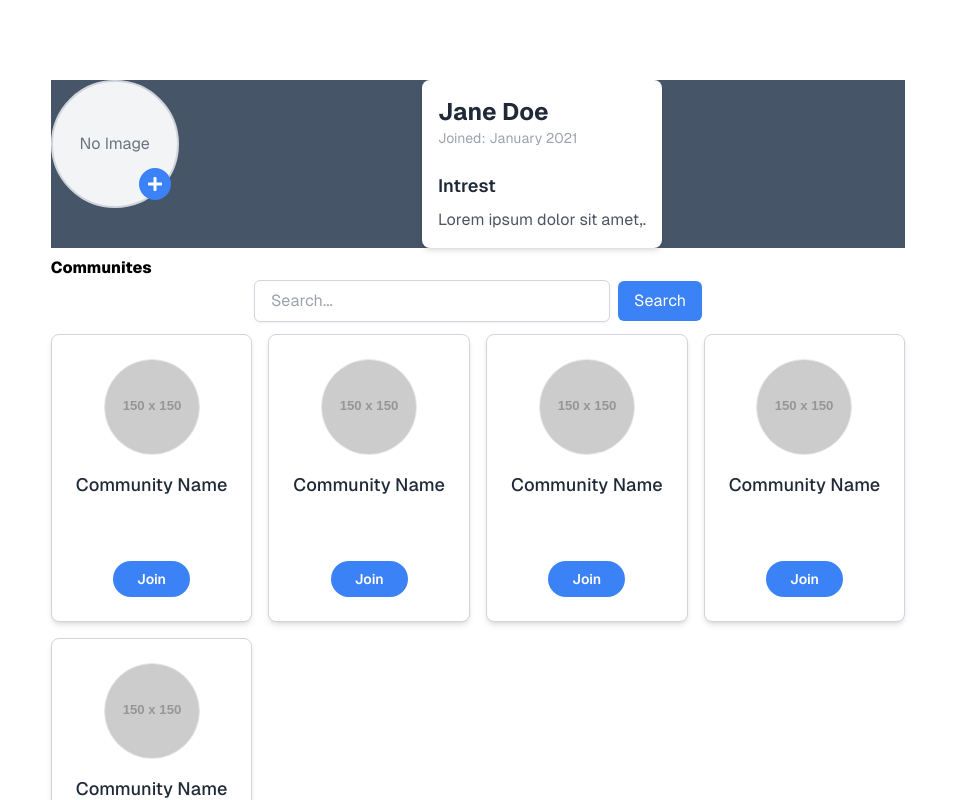
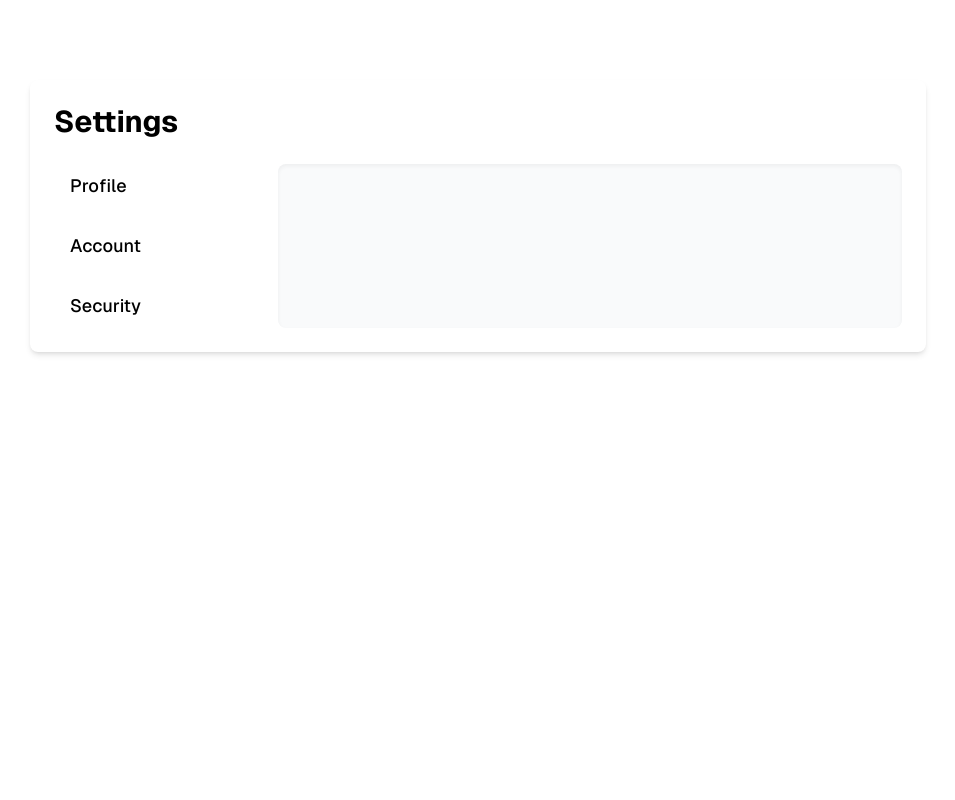
Before and after one commit to Tanaka878/CommunityForumApp, a Next.js app: page / in a window 1280 px wide. Shown: the top 800 px of the page, without its empty margins (162-1117 px from the left). Built offline with nearby package versions, Linux system fonts and the light colour scheme.

Commit message:
settings page

```diff
--- a/package.json
+++ b/package.json
@@ -20,7 +20,8 @@
     "next-auth": "^4.24.10",
     "react": "^18.2.0",
     "react-dom": "^18.2.0",
-    "react-icons": "^5.4.0"
+    "react-icons": "^5.4.0",
+    "react-router-dom": "^7.0.2"
   },
   "devDependencies": {
     "@types/node": "^20.17.10",
--- /dev/null
+++ b/src/app/components/Settings/Settings.tsx
@@ -0,0 +1,68 @@
+'use client';
+import React from 'react';
+import Link from 'next/link';
+import { usePathname } from 'next/navigation';
+
+const ProfileSettings: React.FC = () => <div>Profile Settings Content</div>;
+const AccountSettings: React.FC = () => <div>Account Settings Content</div>;
+const SecuritySettings: React.FC = () => <div>Security Settings Content</div>;
+
+const Settings: React.FC = () => {
+  const pathname = usePathname();
+
+  return (
+    <div className="max-w-4xl mx-auto p-6 bg-white shadow-md rounded-lg">
+      <h1 className="text-3xl font-bold mb-6">Settings</h1>
+      <div className="flex space-x-4">
+        {/* Navigation Menu */}
+        <nav className="w-1/4">
+          <ul className="space-y-4">
+            <li>
+              <Link href="/settings/profile" legacyBehavior>
+                <a
+                  className={`block px-4 py-2 text-lg font-medium rounded-lg hover:bg-blue-100 transition ${
+                    pathname === '/settings/profile' ? 'bg-blue-200' : ''
+                  }`}
+                >
+                  Profile
+                </a>
+              </Link>
+            </li>
+            <li>
+              <Link href="/settings/account" legacyBehavior>
+                <a
+                  className={`block px-4 py-2 text-lg font-medium rounded-lg hover:bg-blue-100 transition ${
+                    pathname === '/settings/account' ? 'bg-blue-200' : ''
+                  }`}
+                >
+                  Account
+                </a>
+              </Link>
+            </li>
+            <li>
+              <Link href="/settings/security" legacyBehavior>
+                <a
+                  className={`block px-4 py-2 text-lg font-medium rounded-lg hover:bg-blue-100 transition ${
+                    pathname === '/settings/security' ? 'bg-blue-200' : ''
+                  }`}
+                >
+                  Security
+                </a>
+              </Link>
+            </li>
+          </ul>
+        </nav>
+
+        {/* Main Content */}
+        <div className="w-3/4 bg-gray-50 p-6 rounded-lg shadow-inner">
+          {/* Render subcomponents based on routes */}
+          {pathname === '/settings/profile' && <ProfileSettings />}
+          {pathname === '/settings/account' && <AccountSettings />}
+          {pathname === '/settings/security' && <SecuritySettings />}
+        </div>
+      </div>
+    </div>
+  );
+};
+
+export default Settings;
--- a/src/app/page.tsx
+++ b/src/app/page.tsx
@@ -1,11 +1,12 @@
-import HomePage from "./HomePage";
+import ChatPage from "./components/ChatData/ChatPage";
+import Settings from "./components/Settings/Settings";
 
 
 export default function Home() {
   return (
     <div className=" items-center justify-items-center min-h-screen p-8 pb-20 gap-16 sm:p-20 font-[family-name:var(--font-geist-sans)]">
 
-      <HomePage/>
+      <Settings/>
 
     </div>
   );
```
Also changed, not shown: 1 other file (tests, documents, lock files or other folders).
